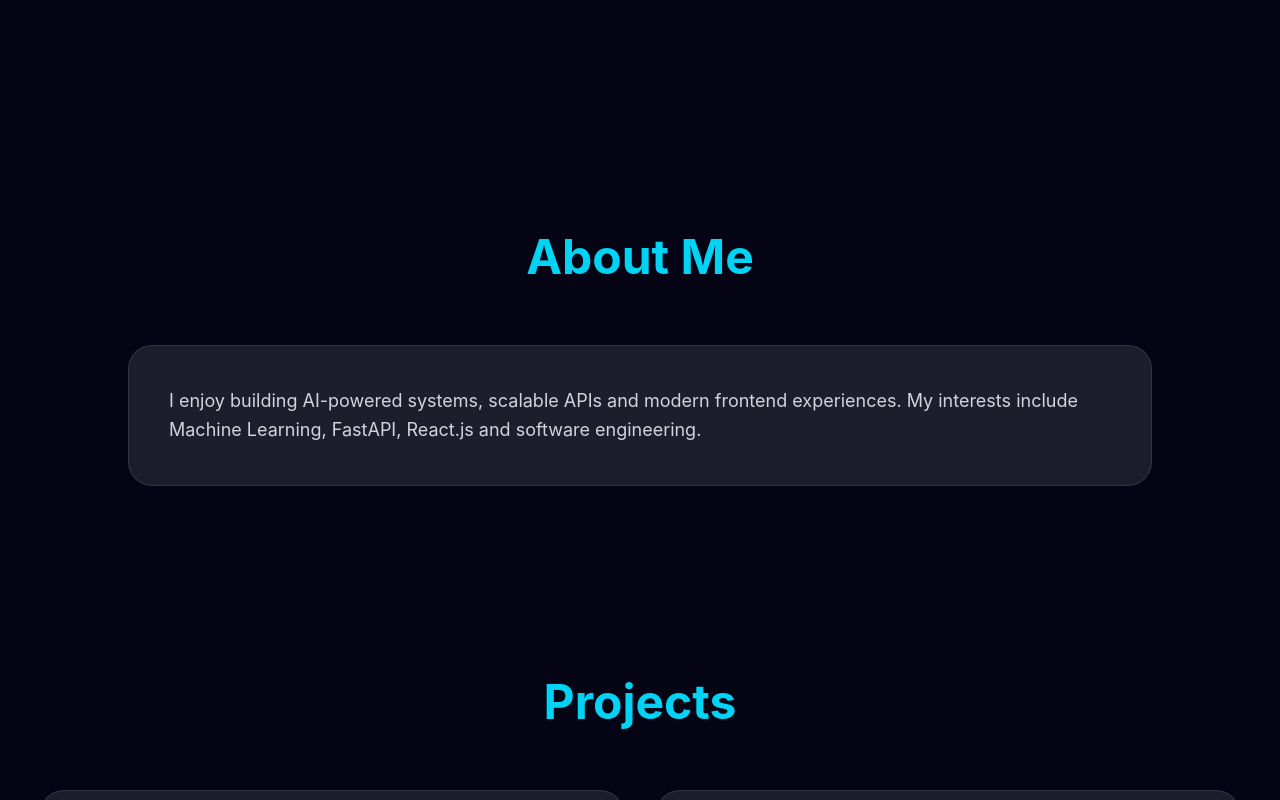
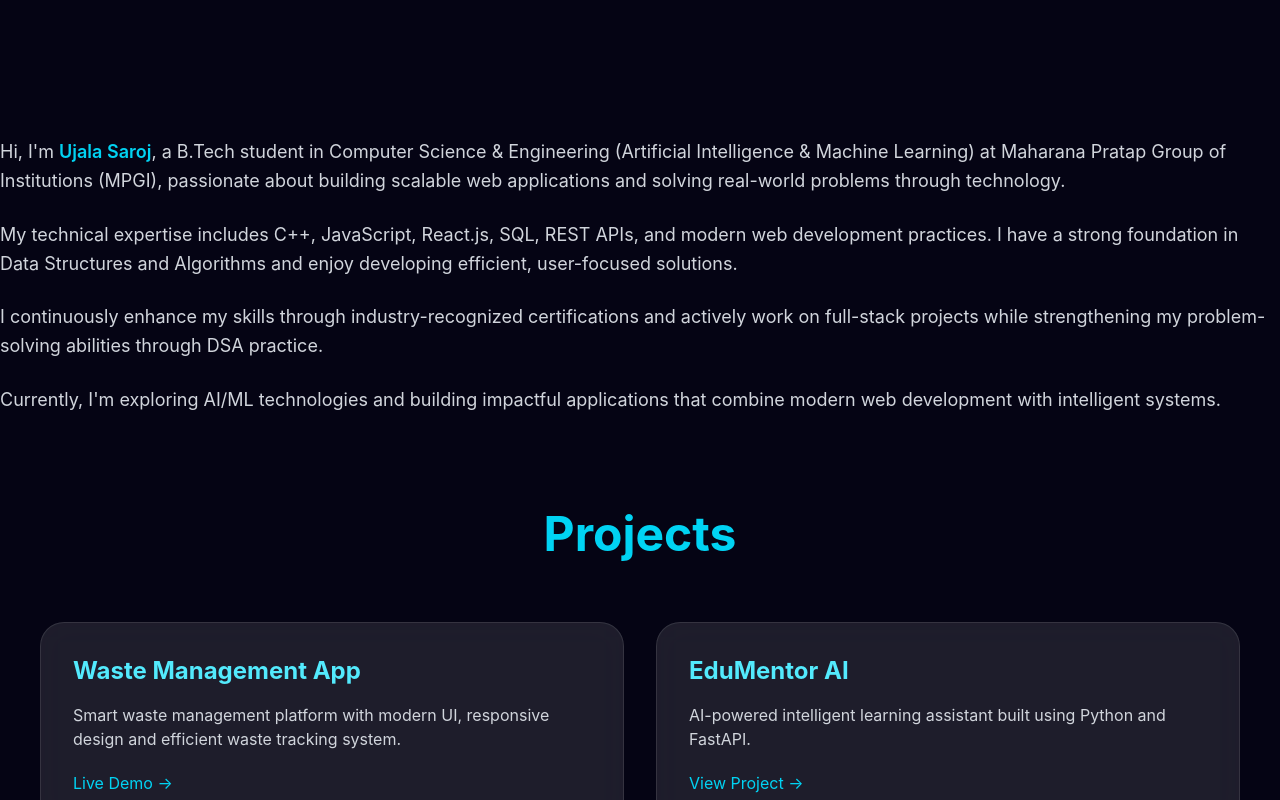
Before and after one commit to ujala9968/my-portfolio, a React app: page / in a window 1280 px wide. Shown: the part 740-1540 px from the top of the page. Built offline with nearby package versions, Linux system fonts and the light colour scheme; the HTML template or start-up script is replaced by a standard one.

Commit message:
small update

```diff
--- a/src/App.jsx
+++ b/src/App.jsx
@@ -129,31 +129,35 @@ export default function App() {
         </div>
 
       </section>
+      <div className="space-y-6 text-lg text-gray-300 leading-relaxed">
+  <p>
+    Hi, I'm <span className="text-cyan-400 font-semibold">Ujala Saroj</span>,
+    a B.Tech student in Computer Science & Engineering (Artificial Intelligence
+    & Machine Learning) at Maharana Pratap Group of Institutions (MPGI),
+    passionate about building scalable web applications and solving real-world
+    problems through technology.
+  </p>
 
-      {/* About */}
-      <section
-        id="about"
-        className="px-6 md:px-10 py-24"
-      >
+  <p>
+    My technical expertise includes C++, JavaScript, React.js, SQL, REST APIs,
+    and modern web development practices. I have a strong foundation in Data
+    Structures and Algorithms and enjoy developing efficient, user-focused
+    solutions.
+  </p>
 
-        <h2 className="text-5xl font-bold text-center text-cyan-400 mb-16">
-          About Me
-        </h2>
+  <p>
+    I continuously enhance my skills through industry-recognized certifications
+    and actively work on full-stack projects while strengthening my
+    problem-solving abilities through DSA practice.
+  </p>
 
-        <div className="max-w-5xl mx-auto bg-white/10 backdrop-blur-lg border border-white/10 p-10 rounded-3xl hover:shadow-cyan-500/20 hover:shadow-2xl transition duration-500">
+  <p>
+    Currently, I'm exploring AI/ML technologies and building impactful
+    applications that combine modern web development with intelligent systems.
+  </p>
+</div>
 
-          <p className="text-lg text-gray-300 leading-relaxed">
 
-            I enjoy building AI-powered systems,
-            scalable APIs and modern frontend experiences.
-            My interests include Machine Learning,
-            FastAPI, React.js and software engineering.
-
-          </p>
-
-        </div>
-
-      </section>
 
       {/* Projects */}
       <section
```
